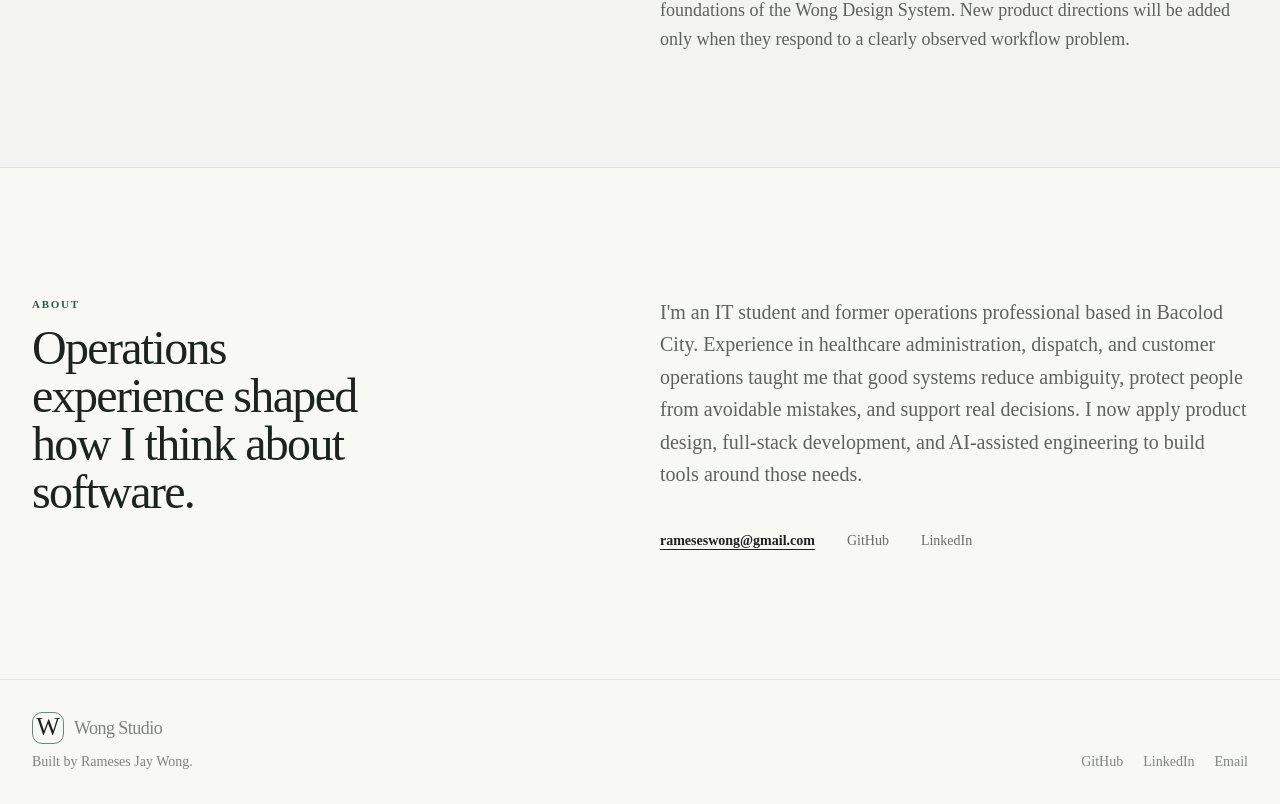
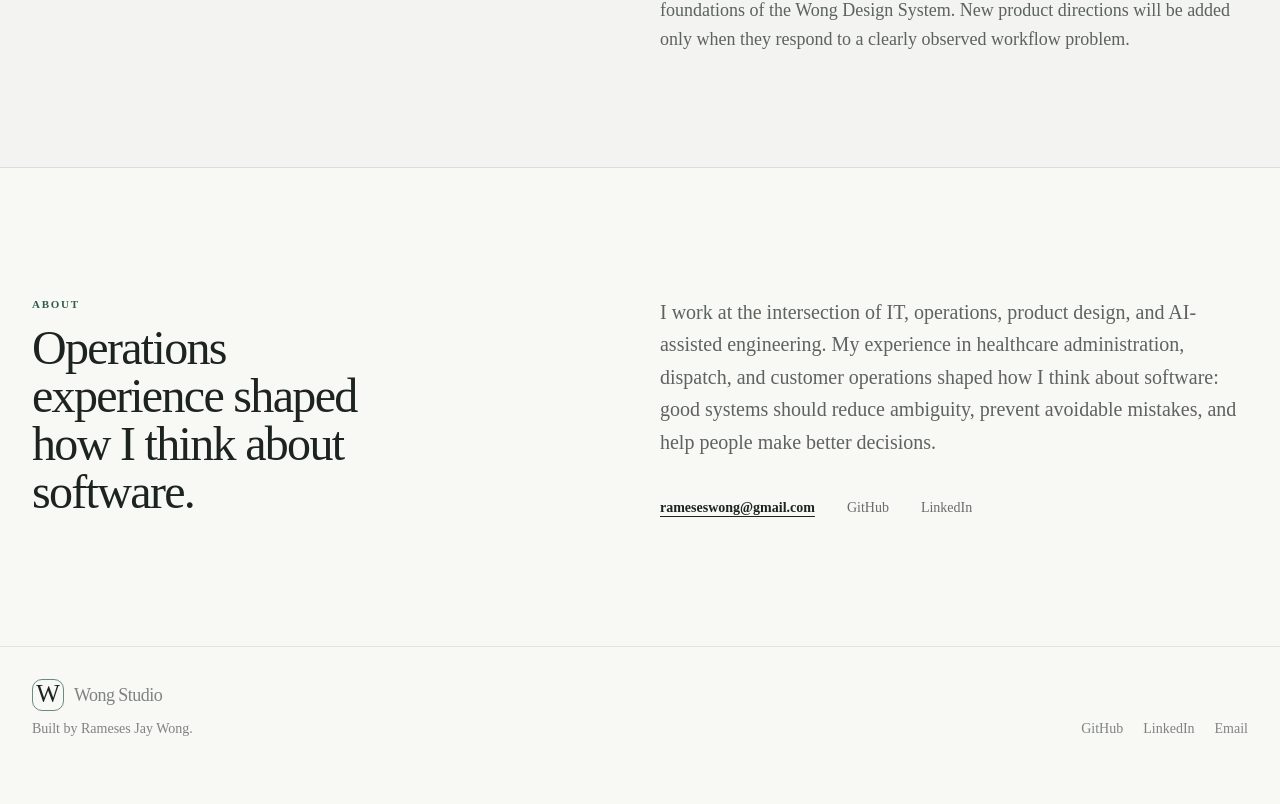
Before and after one commit to RampleStealth/personal-portfolio, a Next.js app: page / in a window 1280 px wide. Shown: the part 4454-5258 px from the top of the page. After the commit the page ends 5225 px from the top, so only its background shows below. Built offline with nearby package versions, Linux system fonts and the light colour scheme.

Commit message:
Update page.tsx

```diff
--- a/app/page.tsx
+++ b/app/page.tsx
@@ -22,6 +22,6 @@ export default function Home() {
 
     <section className="border-b border-ink/10 bg-mist/35 px-5 py-20 lg:px-8 lg:py-28"><div className="mx-auto grid max-w-7xl gap-10 lg:grid-cols-12"><Reveal className="lg:col-span-4"><p className="eyebrow">Current direction</p><h2 className="mt-3 font-display text-4xl tracking-[-.035em] sm:text-5xl">Finish the foundation before expanding the portfolio.</h2></Reveal><Reveal delay={0.08} className="lg:col-span-6 lg:col-start-7"><figure className="relative aspect-[4/3] overflow-hidden rounded-xl border border-ink/10 bg-paper"><Image src="/projects/wong-studio-future.png" alt="Concept visual for current work at Wong Studio" fill sizes="(min-width: 1024px) 50vw, 100vw" className="object-cover" /></figure><p className="mt-6 text-lg leading-relaxed text-ink/70">The current priority is completing the AI Email Organizer and documenting the foundations of the Wong Design System. New product directions will be added only when they respond to a clearly observed workflow problem.</p></Reveal></div></section>
 
-    <section id="about" className="px-5 py-20 lg:px-8 lg:py-32"><div className="mx-auto grid max-w-7xl gap-10 lg:grid-cols-12"><Reveal className="lg:col-span-4"><p className="eyebrow">About</p><h2 className="mt-3 font-display text-4xl tracking-[-.035em] sm:text-5xl">Operations experience shaped how I think about software.</h2></Reveal><Reveal delay={0.08} className="lg:col-span-6 lg:col-start-7"><p className="text-xl leading-relaxed text-ink/70">I&apos;m an IT student and former operations professional based in Bacolod City. Experience in healthcare administration, dispatch, and customer operations taught me that good systems reduce ambiguity, protect people from avoidable mistakes, and support real decisions. I now apply product design, full-stack development, and AI-assisted engineering to build tools around those needs.</p><div className="mt-10 flex flex-wrap gap-x-8 gap-y-4 text-sm"><a className="font-semibold underline underline-offset-4" href={`mailto:${profile.email}`}>{profile.email}</a><a className="text-ink/65 hover:text-ink" href={profile.github} target="_blank" rel="noreferrer">GitHub</a><a className="text-ink/65 hover:text-ink" href={profile.linkedin} target="_blank" rel="noreferrer">LinkedIn</a></div></Reveal></div></section>
+    <section id="about" className="px-5 py-20 lg:px-8 lg:py-32"><div className="mx-auto grid max-w-7xl gap-10 lg:grid-cols-12"><Reveal className="lg:col-span-4"><p className="eyebrow">About</p><h2 className="mt-3 font-display text-4xl tracking-[-.035em] sm:text-5xl">Operations experience shaped how I think about software.</h2></Reveal><Reveal delay={0.08} className="lg:col-span-6 lg:col-start-7"><p className="text-xl leading-relaxed text-ink/70">I work at the intersection of IT, operations, product design, and AI-assisted engineering. My experience in healthcare administration, dispatch, and customer operations shaped how I think about software: good systems should reduce ambiguity, prevent avoidable mistakes, and help people make better decisions.</p><div className="mt-10 flex flex-wrap gap-x-8 gap-y-4 text-sm"><a className="font-semibold underline underline-offset-4" href={`mailto:${profile.email}`}>{profile.email}</a><a className="text-ink/65 hover:text-ink" href={profile.github} target="_blank" rel="noreferrer">GitHub</a><a className="text-ink/65 hover:text-ink" href={profile.linkedin} target="_blank" rel="noreferrer">LinkedIn</a></div></Reveal></div></section>
   </main><SiteFooter /></>;
 }
```
